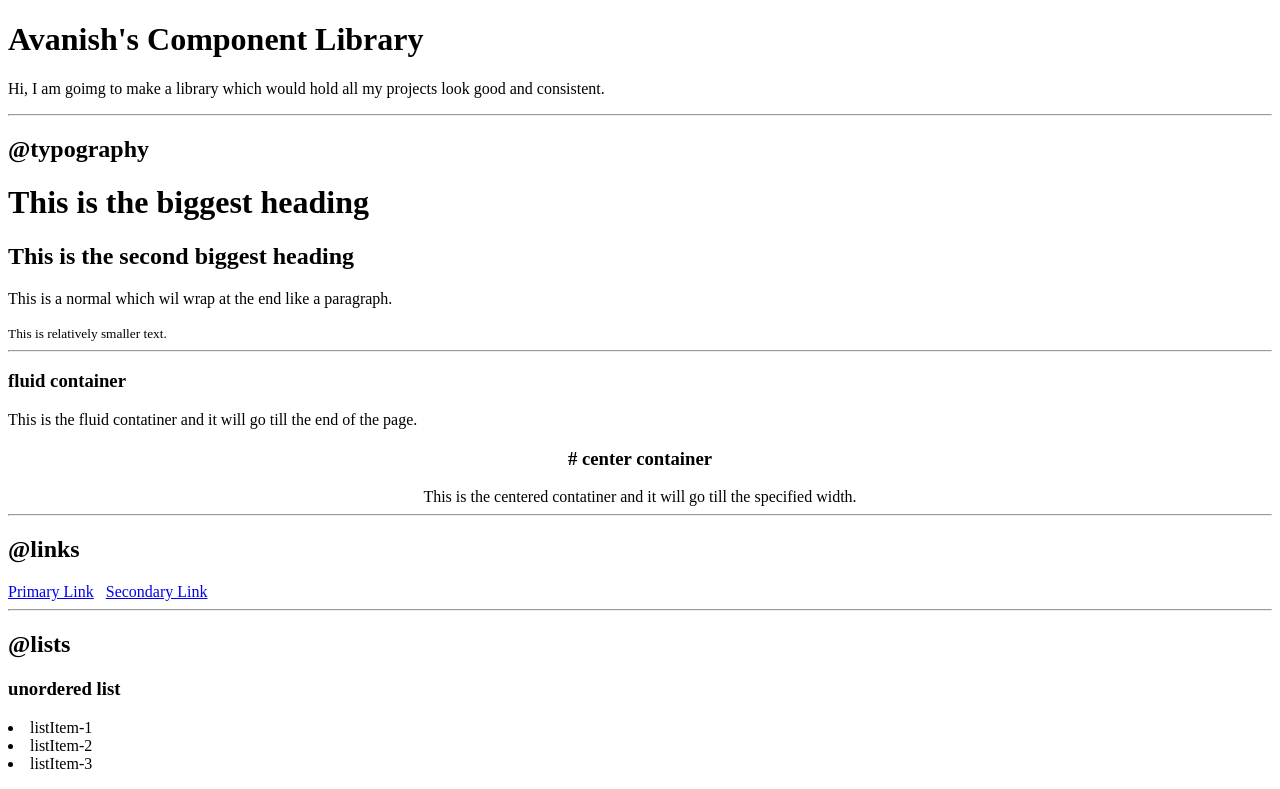
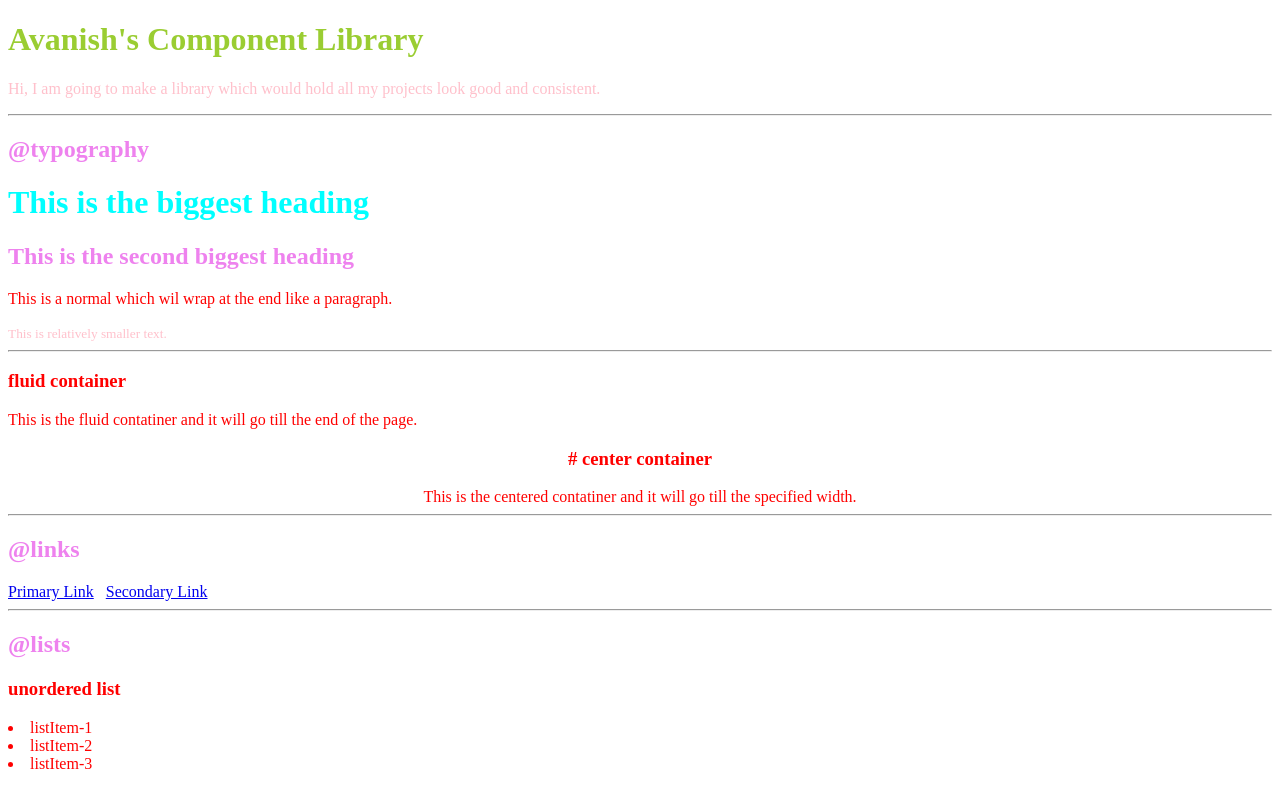
Before and after one commit to Avanish-Gupta-CSE/neogcamp-lessonThree, a plain HTML site: page index.html in a window 1280 px wide. Shown: the top 789 px of the page. Drawn offline with Linux system fonts and the light colour scheme.

Commit message:
docs: added style.css

```diff
--- a/index.html
+++ b/index.html
@@ -5,11 +5,25 @@
     <meta http-equiv="X-UA-Compatible" content="IE=edge" />
     <meta name="viewport" content="width=device-width, initial-scale=1.0" />
     <title>Component Library</title>
+
+    <!-- Way-1 : To apply CSS -->
+    <!-- <style>
+      body{
+        color: red;
+      }
+    </style> -->
+
+    <!-- Way-2: To apply CSS  -->
+    <link rel="stylesheet" href="style.css">
   </head>
   <body>
-    <h1>Avanish's Component Library</h1>
-    <p>
-      Hi, I am goimg to make a library which would hold all my projects look
+
+    <!-- Way-2: To apply CSS -->
+    <!-- <h1 style="color:red">Avanish's Component Library</h1> -->
+
+    <h1 id="lib-header">Avanish's Component Library</h1>
+    <p class="para">
+      Hi, I am going to make a library which would hold all my projects look
       good and consistent.
     </p>
     <hr />
@@ -18,7 +32,7 @@
     <h1>This is the biggest heading</h1>
     <h2>This is the second biggest heading</h2>
     <p>This is a normal which wil wrap at the end like a paragraph.</p>
-    <small>This is relatively smaller text.</small>
+    <small class="para">This is relatively smaller text.</small>
 
     <hr />
     <h3>fluid container</h3>
@@ -108,6 +122,6 @@
         <li>socialtwo</li>
         <li>socialThree</li>
       </ul>
-    </footer>
+    </footer>>
   </body>
 </html>
--- /dev/null
+++ b/style.css
@@ -0,0 +1,20 @@
+body{
+    color:red;
+}
+
+h1{
+    color: aqua;
+}
+
+h2{
+    color:violet;
+}
+
+#lib-header{
+    color: yellowgreen;
+
+}
+
+.para{
+    color: pink;
+}
```
